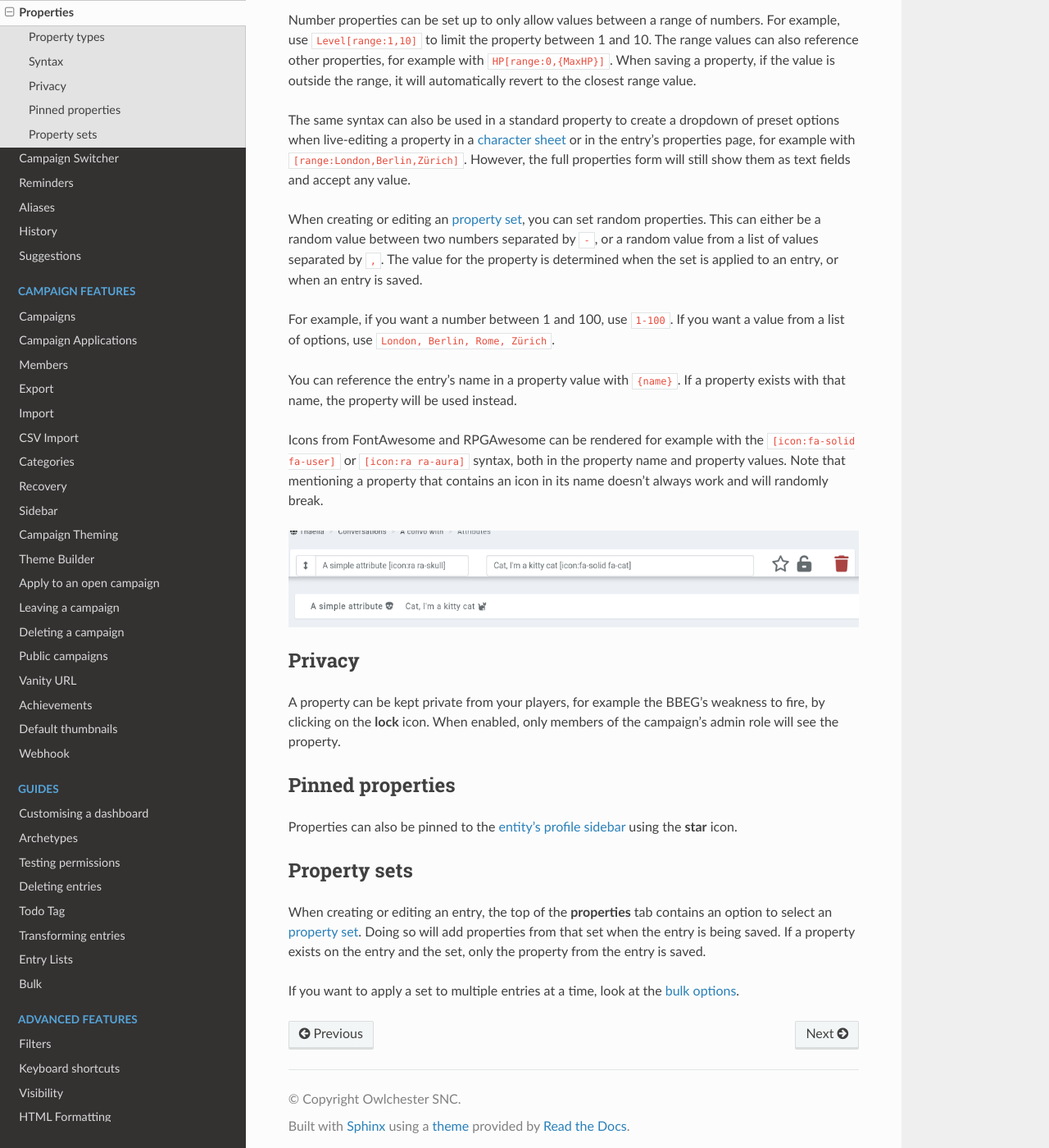
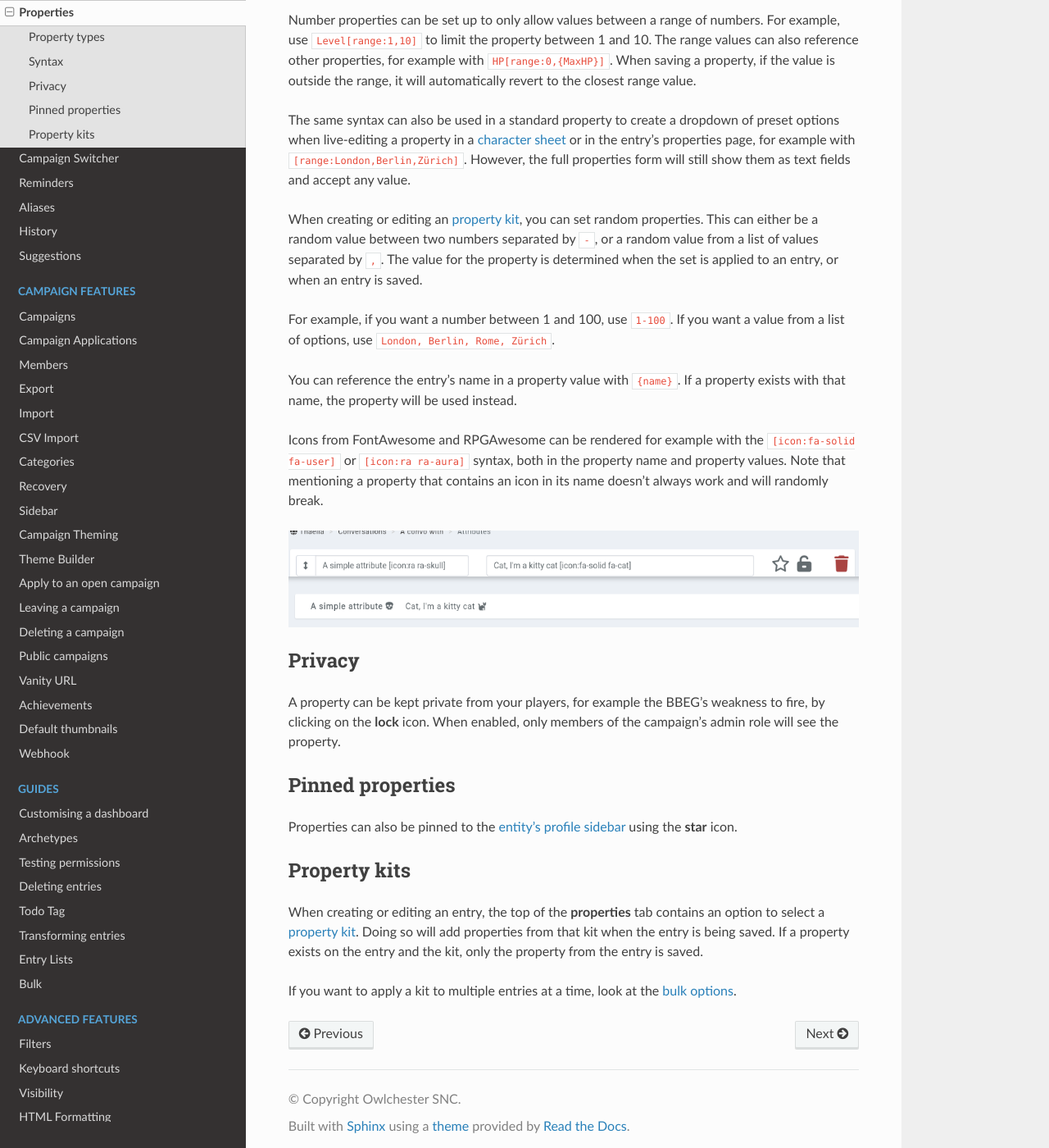
Before and after one commit to owlchester/kanka-docs, a Sphinx documentation site: the page built from docs/features/properties.md, in a window 1280 px wide and 1400 px high, scrolled down 954 px. Shown: the whole window at 82% size. Built offline with Sphinx 7.4.7 and the Read the Docs theme 3.1.0, drawn with Linux system fonts in a browser that asks for light colours; pages that are not in the unit, such as notebooks, are missing from menus; some of the changed text lies outside the part shown.

Commit message:
Nomenclature

```diff
--- a/docs/features/properties.md
+++ b/docs/features/properties.md
@@ -13,7 +13,7 @@ The types and their usage are as follow:
 * **Multiline**: For if you want to write about the entry's favourite recipe in properties, you can.
 * **Numbers**: Limit the content of the property to a numerical value.
 * **Section**: After a while, an entry with lots of properties can get visually messy. Use sections to split off properties into their own "boxes".
-* **Random**: Only available in [property set](/entries/property-kits).
+* **Random**: Only available in [property kit](/entries/property-kits).
 
 ## Syntax
 
@@ -27,7 +27,7 @@ Number properties can be set up to only allow values between a range of numbers.
 
 The same syntax can also be used in a standard property to create a dropdown of preset options when live-editing a property in a [character sheet](/plugins/character-sheets) or in the entry's properties page, for example with `[range:London,Berlin,Zürich]`. However, the full properties form will still show them as text fields and accept any value.
 
-When creating or editing an [property set](/entries/property-kits), you can set random properties. This can either be a random value between two numbers separated by `-`, or a random value from a list of values separated by `,`. The value for the property is determined when the set is applied to an entry, or when an entry is saved.
+When creating or editing an [property kit](/entries/property-kits), you can set random properties. This can either be a random value between two numbers separated by `-`, or a random value from a list of values separated by `,`. The value for the property is determined when the set is applied to an entry, or when an entry is saved.
 
 For example, if you want a number between 1 and 100, use `1-100`. If you want a value from a list of options, use `London, Berlin, Rome, Zürich`.
 
@@ -46,8 +46,8 @@ A property can be kept private from your players, for example the BBEG's weaknes
 
 Properties can also be pinned to the [entity's profile sidebar](/features/profile-sidebar) using the **star** icon.
 
-## Property sets
+## Property kits
 
-When creating or editing an entry, the top of the **properties** tab contains an option to select an [property set](/entries/property-kits). Doing so will add properties from that set when the entry is being saved. If a property exists on the entry and the set, only the property from the entry is saved.
+When creating or editing an entry, the top of the **properties** tab contains an option to select a [property kit](/entries/property-kits). Doing so will add properties from that kit when the entry is being saved. If a property exists on the entry and the kit, only the property from the entry is saved.
 
-If you want to apply a set to multiple entries at a time, look at the [bulk options](/guides/bulk).
+If you want to apply a kit to multiple entries at a time, look at the [bulk options](/guides/bulk).
```
